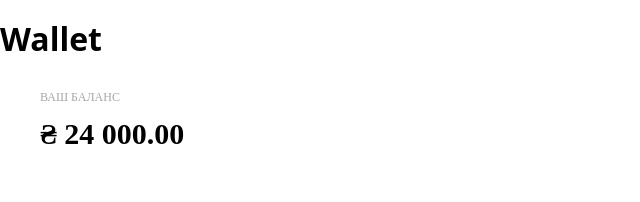
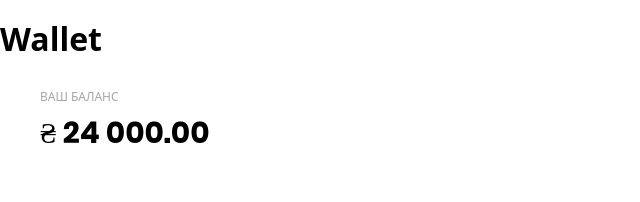
Before and after one commit to ialiev685/wallet-client, a React (Create React App) app: page / in a window 1280 px wide. Shown: the top 202 px of the page, without its empty margins (0-640 px from the left). Built offline with nearby package versions, Linux system fonts and the light colour scheme; no server answers.

Commit message:
fix vars for fonts

```diff
--- a/src/components/Balance/Balance.module.css
+++ b/src/components/Balance/Balance.module.css
@@ -43,8 +43,9 @@
   width: 175px;
   height: 36px;
   margin: 0;
-  font-family: var(--secondary-font-family);
-  font-weight: var(--font-weigth-bold);
+  /* font-family: var(--secondary-font-family); */
+  font-family: var(--secondary-font-family-bold-w);
+  /* font-weight: var(--font-weigth-bold); */
   font-style: var(--font-style-norm);
   font-size: var(--font-size-xl);
   line-height: var(--line-heigth-m);
--- a/src/stylesheet/vars.css
+++ b/src/stylesheet/vars.css
@@ -50,8 +50,12 @@
 
   --letter-spacing: 0.1rem;
 
-  --main-font-family: 'Circe';
-  --secondary-font-family: 'Poppins';
+  /* --main-font-family: 'Circe';
+  --secondary-font-family: 'Poppins'; */
+  --main-font-family-normal-w: 'Circe Light';
+  --main-font-family-bold-w: 'Circe Bold';
+  --secondary-font-family-normal-w: 'Poppins Light';
+  --secondary-font-family-bold-w: 'Poppins Bold';
 
   /* Media */
   --mobile: 320px;
```
